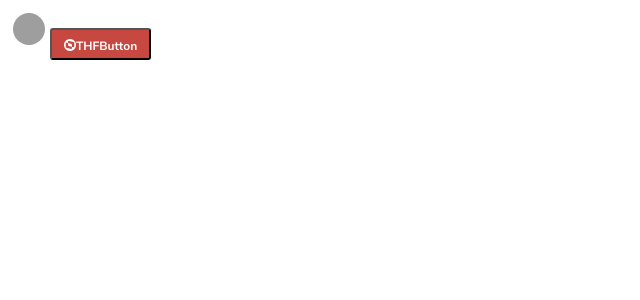
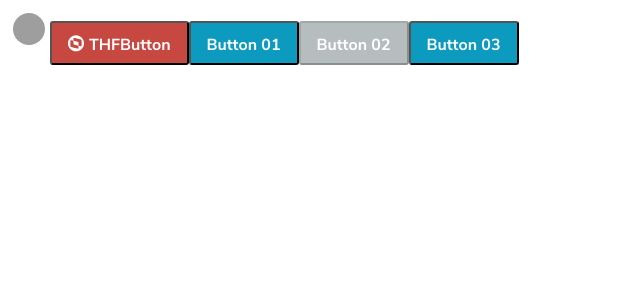
Before and after one commit to wasgithub/ui-angular, an Angular app: page / in a window 1280 px wide. Shown: the top 300 px of the page, without its empty margins (0-640 px from the left). Built offline with nearby package versions, Linux system fonts and the light colour scheme; grey boxes are pictures that could not be loaded.

Commit message:
#segment-button: criacao

```diff
--- a/src/app/app.component.html
+++ b/src/app/app.component.html
@@ -7,8 +7,12 @@
   t-disabled="false"
   t-icon="thf-icon-totvs"
   t-label="THFButton"
-  t-small="true"
+  t-small="false"
+  (t-click)="click()"
   t-type="danger"
-  (t-click)="click()"
   >
 </thf-button>
+
+<thf-button-group
+  [t-buttons]="buttons">
+</thf-button-group>
--- a/src/app/app.component.ts
+++ b/src/app/app.component.ts
@@ -1,14 +1,20 @@
-import { Component } from '@angular/core';
+import { Component, OnInit } from '@angular/core';
+import { ThfButtonGroupBaseComponent } from '../ui/components/thf-button-group/thf-button-base.componnet';
+import { ThfButtonGroupItem } from '../ui/components/thf-button-group/thf-button-group-item.interface';
 
 @Component({
   selector: 'app-root',
   templateUrl: './app.component.html',
   styleUrls: ['./app.component.css']
 })
-export class AppComponent {
+export class AppComponent implements OnInit {
   title = 'ui';
+  buttons: Array<ThfButtonGroupItem> = [];
+
+  ngOnInit() {
+    this.buttons = [{label: 'Button 01', disabled: false}, {label: 'Button 02', disabled: true}, {label: 'Button 03', disabled: false}];
+  }
 
   click() {
-    console.log('Clicou...');
   }
 }
--- a/src/assets/fonts/customFont.css
+++ b/src/assets/fonts/customFont.css
@@ -27,6 +27,7 @@
   display: inline-block;
   font: normal normal normal 14px/1 TotvsIcon;
   font-size: inherit;
+  margin-right: 5px;
   text-rendering: auto;
   -webkit-font-smoothing: antialiased;
   -moz-osx-font-smoothing: grayscale;
--- /dev/null
+++ b/src/ui/components/thf-button-group/thf-button-group.component.css
@@ -0,0 +1,4 @@
+.thf-button-group-container {
+  display: inline-block;
+
+}
--- /dev/null
+++ b/src/ui/components/thf-button-group/thf-button-group.component.html
@@ -0,0 +1,7 @@
+<div class="thf-button-group-container">
+  <thf-button *ngFor="let button of buttons"
+    [t-label]="button.label"
+    [t-disabled]="button.disabled">
+
+  </thf-button>
+</div>
--- /dev/null
+++ b/src/ui/components/thf-button-group/thf-button-group.component.ts
@@ -0,0 +1,15 @@
+import { Component, OnInit } from '@angular/core';
+import { extend } from 'webdriver-js-extender';
+import { ThfButtonGroupBaseComponent } from './thf-button-base.componnet';
+
+@Component({
+  selector: 'thf-button-group',
+  templateUrl: './thf-button-group.component.html',
+  styleUrls: ['./thf-button-group.component.css']
+})
+export class ThfButtonGroupComponent extends ThfButtonGroupBaseComponent implements OnInit {
+
+  ngOnInit() {
+  }
+
+}
```
Also changed, not shown: src/ui/components/components.module.ts (+6 -2 lines), src/ui/components/thf-button-group/thf-button-base.componnet.ts (added, +8 -0 lines), src/ui/components/thf-button-group/thf-button-group-item.interface.ts (added, +10 -0 lines), src/ui/components/thf-button-group/thf-button-group.module.ts (added, +20 -0 lines), 1 other file (tests, documents, lock files or other folders).
